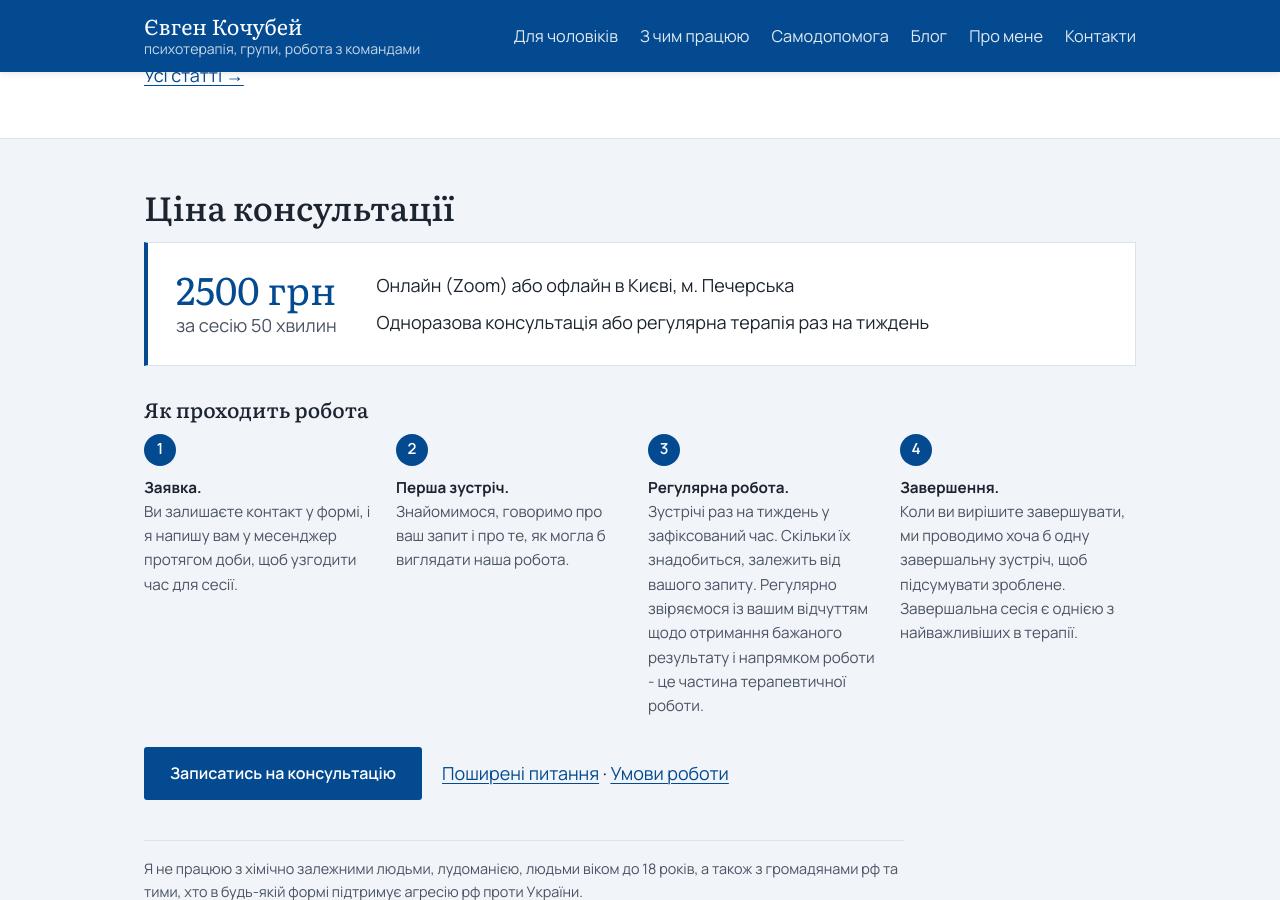
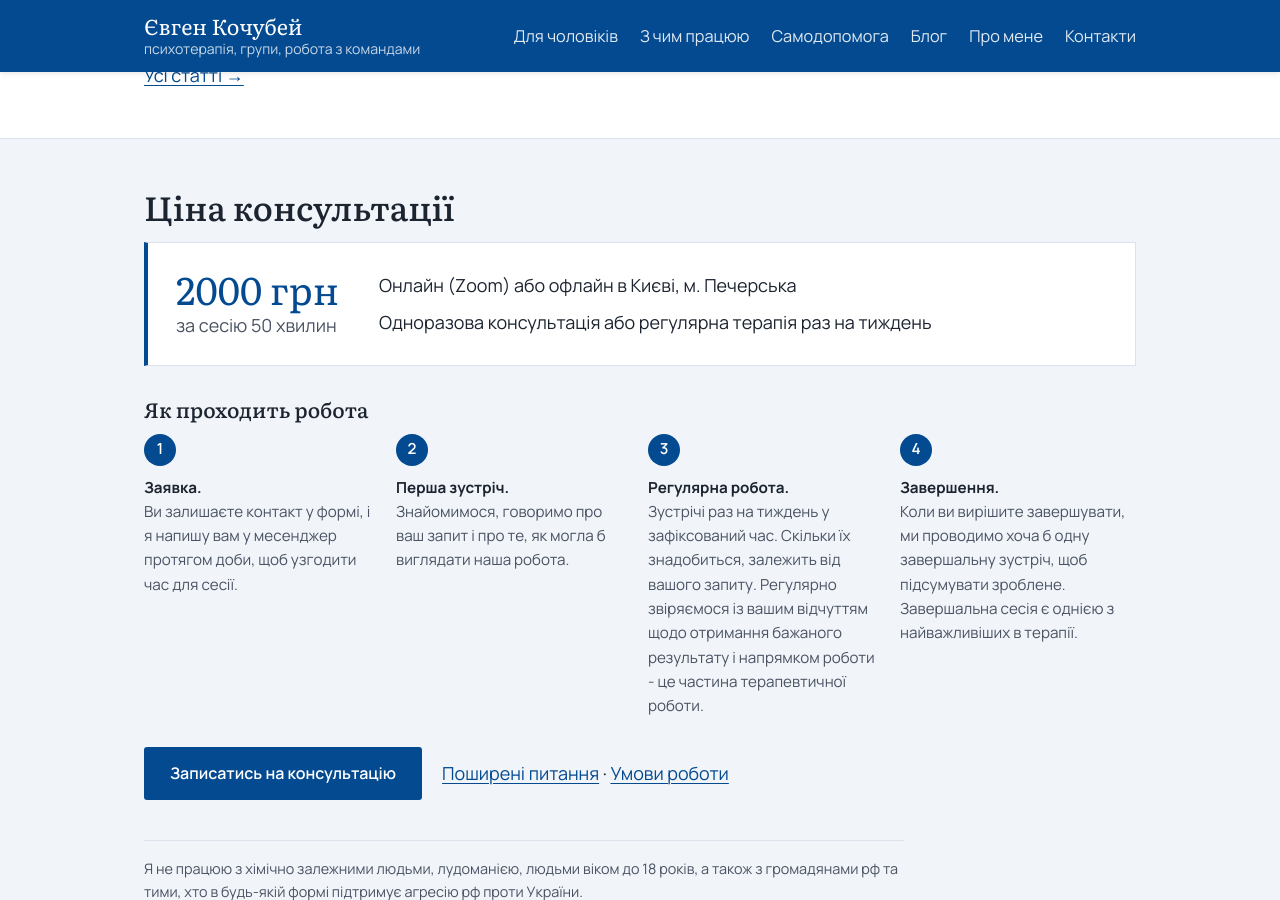
Before and after one commit to cobchik/yevhenkochubei-site, a Jekyll site: the page built from index.md, in a window 1280 px wide and 900 px high, scrolled down 2103 px. Built offline with Jekyll 4.4.1, drawn with Linux system fonts in a browser that asks for light colours.

Commit message:
Ціна консультації: 2000 грн
Co-Authored-By: Claude Opus 5.5 <noreply@anthropic.com>

```diff
--- a/_includes/consultation.html
+++ b/_includes/consultation.html
@@ -7,7 +7,7 @@
     <h2>Ціна консультації</h2>
     <div class="price-card">
       <div class="price-main">
-        <span class="price-sum">2500 грн</span>
+        <span class="price-sum">2000 грн</span>
         <span class="price-unit">за сесію 50 хвилин</span>
       </div>
       <ul class="price-details">
--- a/_includes/schema.html
+++ b/_includes/schema.html
@@ -33,7 +33,7 @@
       "description": "Індивідуальна психотерапія онлайн та в Києві: криза, тривога, панічні атаки, депресія, стосунки. Терапевтичні групи. Well-being для команд.",
       "url": "{{ site.url }}/",
       "image": "{{ site.url }}/assets/images/og-image.jpg",
-      "priceRange": "2500 грн",
+      "priceRange": "2000 грн",
       "address": {
         "@type": "PostalAddress",
         "addressLocality": "Київ",
@@ -49,7 +49,7 @@
         "@type": "OfferCatalog",
         "name": "Послуги",
         "itemListElement": [
-          { "@type": "Offer", "itemOffered": { "@type": "Service", "name": "Індивідуальна консультація психолога, 50 хвилин (онлайн або офлайн)" }, "price": "2500", "priceCurrency": "UAH" },
+          { "@type": "Offer", "itemOffered": { "@type": "Service", "name": "Індивідуальна консультація психолога, 50 хвилин (онлайн або офлайн)" }, "price": "2000", "priceCurrency": "UAH" },
           { "@type": "Offer", "itemOffered": { "@type": "Service", "name": "Терапевтичні групи" } },
           { "@type": "Offer", "itemOffered": { "@type": "Service", "name": "Well-being для команд: діагностика і тренінги" } }
         ]
```
Also changed, not shown: kontakty.md (+1 -1 lines).
